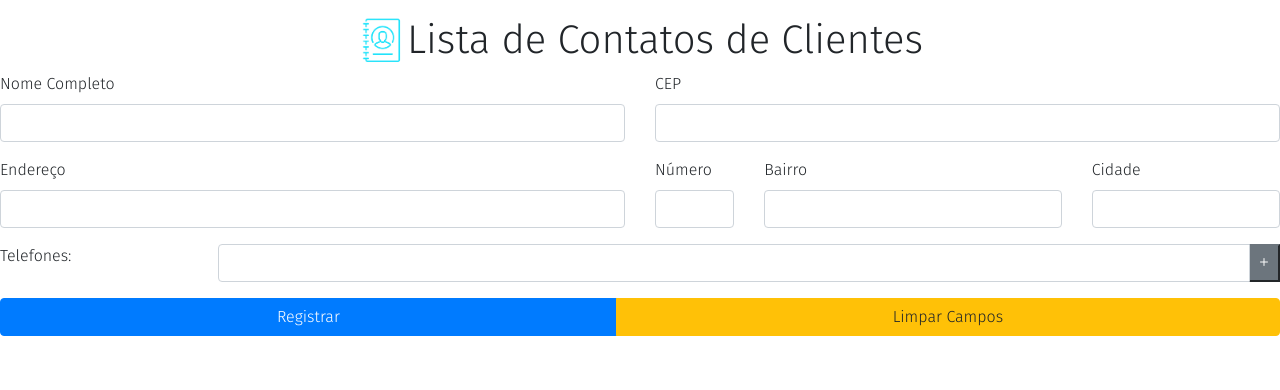
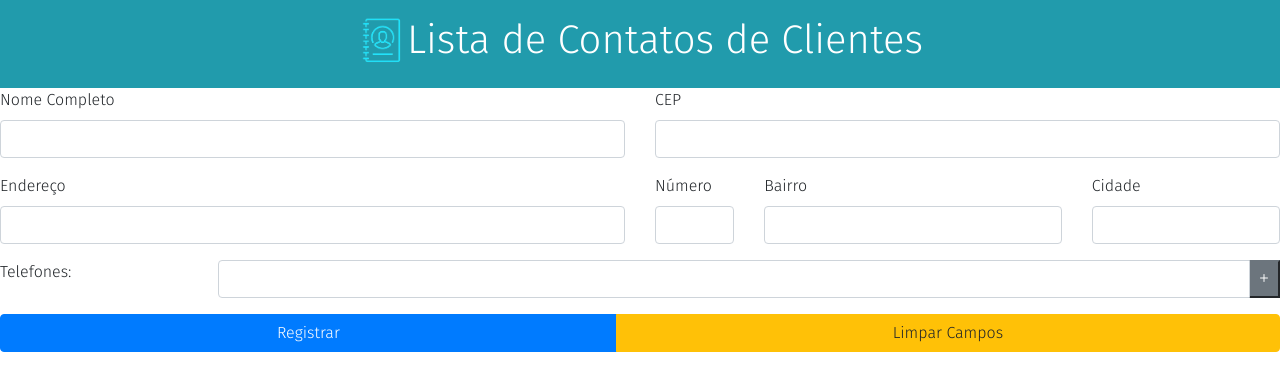
Before and after one commit to MirnaGama/customer-contact-list, an Angular app in the folder customer-contact-list-web/: page / in a window 1280 px wide. Shown: the top 390 px of the page. Built offline with nearby package versions, Linux system fonts and the light colour scheme.

Commit message:
[R1] Add style into app main banner and title

```diff
--- a/customer-contact-list-web/src/app/app.component.css
+++ b/customer-contact-list-web/src/app/app.component.css
@@ -1,4 +1,9 @@
-.app-title, .app-navigation{
+.app-main-banner {
     display: flex;
     justify-content: center;
+    background-color: rgb(33, 155, 172);
 }
+
+.app-title {
+    color:white;
+}
--- a/customer-contact-list-web/src/app/app.component.html
+++ b/customer-contact-list-web/src/app/app.component.html
@@ -1,7 +1,7 @@
-<div class="app-title mt-3">
+<div class="app-main-banner pt-3 pb-3">
   <img src="../assets/app-logo.png" height="50" alt="Lista de Contatos de Clientes">
 
-  <h1>Lista de Contatos de Clientes</h1>
+  <h1 class="app-title">Lista de Contatos de Clientes</h1>
 </div>
 
 <router-outlet></router-outlet>
```
